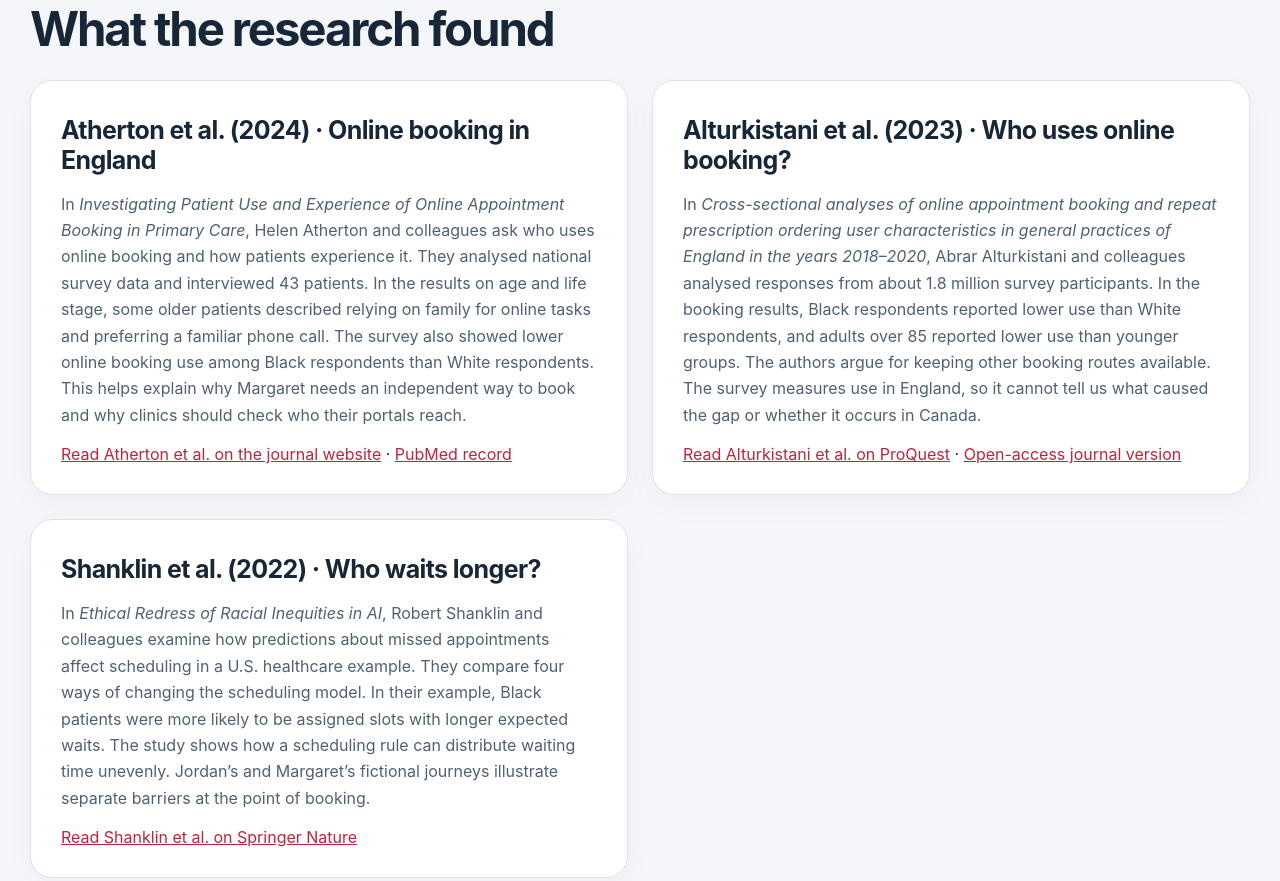
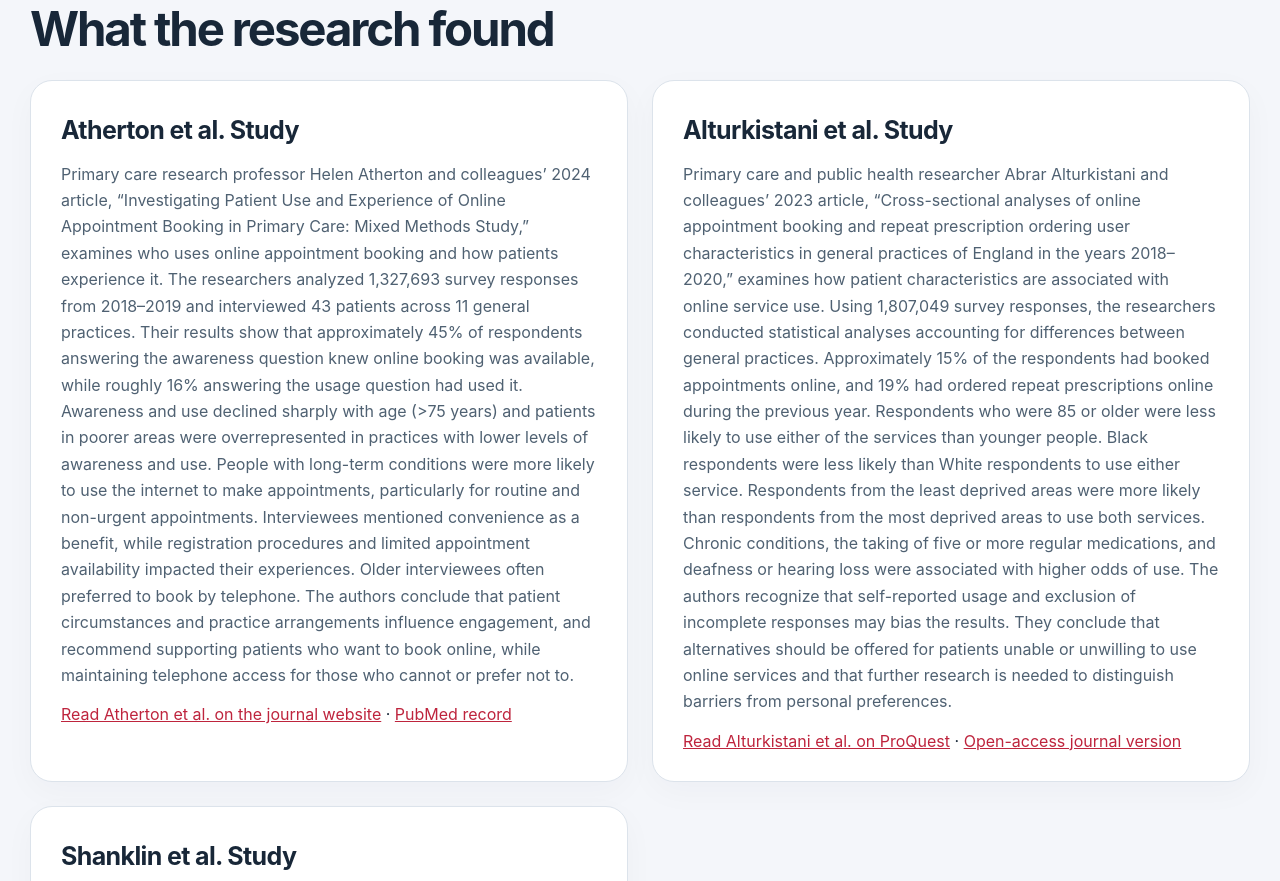
Before and after one commit to atasson6-dev/Access-Denied-Simulation-AP-HUMA-4115, a plain HTML site: page index.html in a window 1280 px wide. Shown: the part 1237-2118 px from the top of the page. Drawn offline with Linux system fonts and the light colour scheme.

Commit message:
Add files via upload

```diff
--- a/index.html
+++ b/index.html
@@ -84,18 +84,18 @@ section[id]{scroll-margin-top:100px}
   <h2>What the research found</h2>
   <div class="research-grid">
     <article class="card">
-      <h3>Atherton et al. (2024) · Online booking in England</h3>
-      <p>In <em>Investigating Patient Use and Experience of Online Appointment Booking in Primary Care</em>, Helen Atherton and colleagues ask who uses online booking and how patients experience it. They analysed national survey data and interviewed 43 patients. In the results on age and life stage, some older patients described relying on family for online tasks and preferring a familiar phone call. The survey also showed lower online booking use among Black respondents than White respondents. This helps explain why Margaret needs an independent way to book and why clinics should check who their portals reach.</p>
+      <h3>Atherton et al. Study</h3>
+      <p>Primary care research professor Helen Atherton and colleagues’ 2024 article, “Investigating Patient Use and Experience of Online Appointment Booking in Primary Care: Mixed Methods Study,” examines who uses online appointment booking and how patients experience it. The researchers analyzed 1,327,693 survey responses from 2018–2019 and interviewed 43 patients across 11 general practices. Their results show that approximately 45% of respondents answering the awareness question knew online booking was available, while roughly 16% answering the usage question had used it. Awareness and use declined sharply with age (&gt;75 years) and patients in poorer areas were overrepresented in practices with lower levels of awareness and use. People with long-term conditions were more likely to use the internet to make appointments, particularly for routine and non-urgent appointments. Interviewees mentioned convenience as a benefit, while registration procedures and limited appointment availability impacted their experiences. Older interviewees often preferred to book by telephone. The authors conclude that patient circumstances and practice arrangements influence engagement, and recommend supporting patients who want to book online, while maintaining telephone access for those who cannot or prefer not to.</p>
       <a href="https://doi.org/10.2196/51931">Read Atherton et al. on the journal website</a> · <a href="https://pubmed.ncbi.nlm.nih.gov/38976870/">PubMed record</a>
     </article>
     <article class="card">
-      <h3>Alturkistani et al. (2023) · Who uses online booking?</h3>
-      <p>In <em>Cross-sectional analyses of online appointment booking and repeat prescription ordering user characteristics in general practices of England in the years 2018–2020</em>, Abrar Alturkistani and colleagues analysed responses from about 1.8 million survey participants. In the booking results, Black respondents reported lower use than White respondents, and adults over 85 reported lower use than younger groups. The authors argue for keeping other booking routes available. The survey measures use in England, so it cannot tell us what caused the gap or whether it occurs in Canada.</p>
+      <h3>Alturkistani et al. Study</h3>
+      <p>Primary care and public health researcher Abrar Alturkistani and colleagues’ 2023 article, “Cross-sectional analyses of online appointment booking and repeat prescription ordering user characteristics in general practices of England in the years 2018–2020,” examines how patient characteristics are associated with online service use. Using 1,807,049 survey responses, the researchers conducted statistical analyses accounting for differences between general practices. Approximately 15% of the respondents had booked appointments online, and 19% had ordered repeat prescriptions online during the previous year. Respondents who were 85 or older were less likely to use either of the services than younger people. Black respondents were less likely than White respondents to use either service. Respondents from the least deprived areas were more likely than respondents from the most deprived areas to use both services. Chronic conditions, the taking of five or more regular medications, and deafness or hearing loss were associated with higher odds of use. The authors recognize that self-reported usage and exclusion of incomplete responses may bias the results. They conclude that alternatives should be offered for patients unable or unwilling to use online services and that further research is needed to distinguish barriers from personal preferences.</p>
       <a href="https://www.proquest.com/docview/2876007089">Read Alturkistani et al. on ProQuest</a> · <a href="https://doi.org/10.1136/bmjopen-2022-068627">Open-access journal version</a>
     </article>
     <article class="card">
-      <h3>Shanklin et al. (2022) · Who waits longer?</h3>
-      <p>In <em>Ethical Redress of Racial Inequities in AI</em>, Robert Shanklin and colleagues examine how predictions about missed appointments affect scheduling in a U.S. healthcare example. They compare four ways of changing the scheduling model. In their example, Black patients were more likely to be assigned slots with longer expected waits. The study shows how a scheduling rule can distribute waiting time unevenly. Jordan’s and Margaret’s fictional journeys illustrate separate barriers at the point of booking.</p>
+      <h3>Shanklin et al. Study</h3>
+      <p>Philosophy professor Robert Shanklin and colleagues’ 2022 article, “Ethical Redress of Racial Inequities in AI: Lessons from Decoupling Machine Learning from Optimization in Medical Appointment Scheduling,” argues that accurate predictions can still produce unfair appointment schedules. The authors explain how algorithms which are trained on previous data from the past can affect black patients by making them wait longer to book appointments, reproducing existing healthcare inequalities. They distinguish between machine learning, which predicts attendance, and optimization, which uses those predictions to schedule appointments. Drawing on Samorani and colleagues’ scheduling experiments, Section 5 presents a comparison of four approaches, which are removing machine learning, excluding socioeconomic information, and changing scheduling objectives either with or without explicitly considering race. The race-aware algorithm did not create a significant racial disparity, and schedule quality was only 1% worse than the existing method. Removing just the socioeconomic data did not remove the disparities (though it was reduced, it remained at 10%) as other data including attendance history remained correlated with race. The authors conclude that changing how schedules are optimized can reduce unfairness while preserving much of the system’s efficiency.</p>
       <a href="https://link.springer.com/article/10.1007/s13347-022-00590-8">Read Shanklin et al. on Springer Nature</a>
     </article>
   </div>
```
